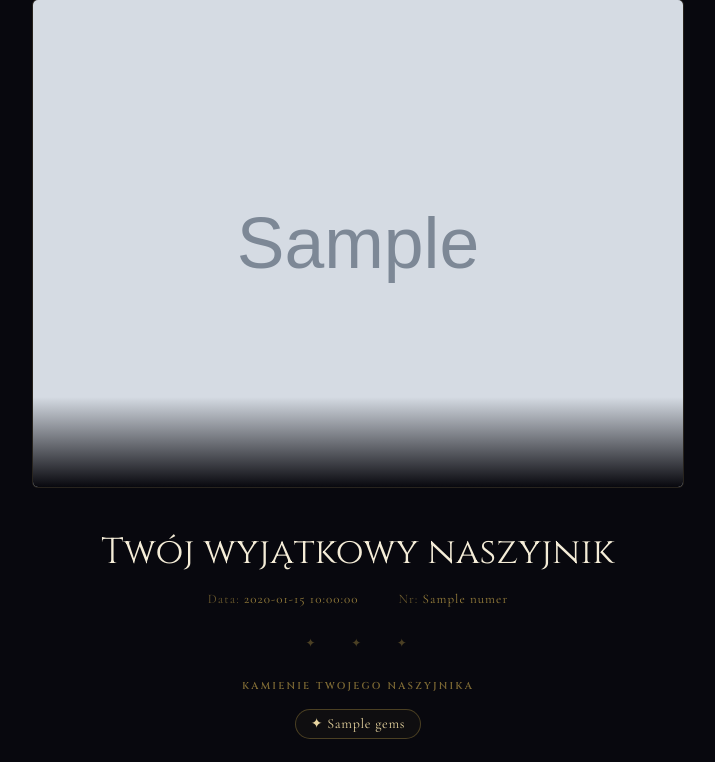
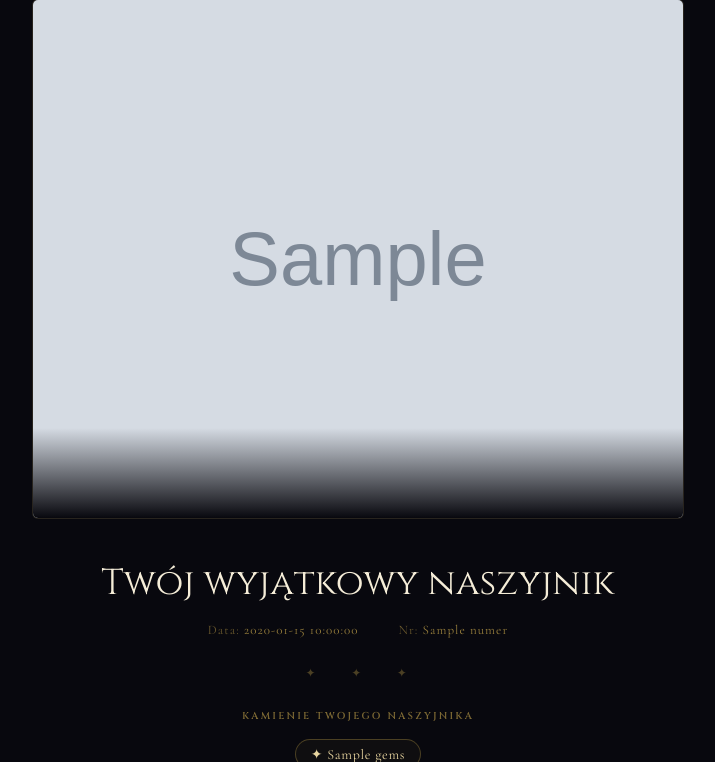
Before and after one commit to propgateai-sys/virelia-jewelry, a Flask app: template templates/naszyjnik.html in a window 1280 px wide. Shown: the part 226-988 px from the top of the page, without its empty margins (282-997 px from the left). Run offline with Flask 3, Linux system fonts and the light colour scheme; the template is opened without the code that fills it: most values are stand-ins (such as "Sample title", 1, 10 or a date in 2020); grey boxes marked "Sample" are stand-in pictures; some web fonts are replaced.

Commit message:
Update naszyjnik.html

```diff
--- a/templates/naszyjnik.html
+++ b/templates/naszyjnik.html
@@ -29,8 +29,8 @@ header{text-align:center;padding:3rem 0 1.5rem}
 .header-line{height:1px;background:linear-gradient(to right,transparent,rgba(201,168,76,0.35),transparent);margin:1.8rem 0 0}
 
 /* PHOTO */
-.photo-wrap{width:100%;border-radius:6px;overflow:hidden;background:var(--obs2);margin:2.5rem 0;position:relative;border:1px solid rgba(201,168,76,0.12)}
-.photo-wrap img{width:100%;display:block;object-fit:contain;max-height:560px}
+.photo-wrap{width:100%;border-radius:6px;overflow:hidden;background:var(--obs2);margin:2.5rem 0;position:relative;border:1px solid rgba(201,168,76,0.12);height:520px}
+.photo-wrap img{width:100%;height:100%;display:block;object-fit:cover;object-position:center}
 .photo-fade{position:absolute;bottom:0;left:0;right:0;height:90px;background:linear-gradient(transparent,var(--obs))}
 
 /* TITLE */
```
